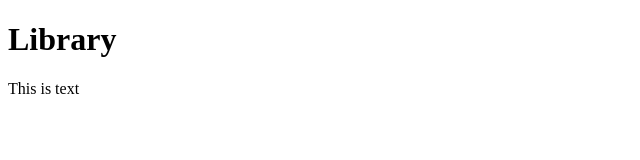
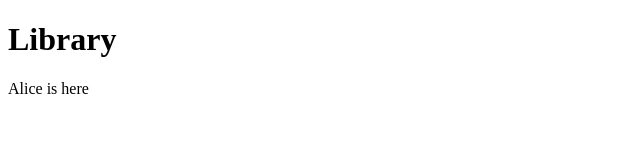
Before and after one commit to RichardLundquist/library, a plain HTML site: page index.html in a window 1280 px wide. Shown: the full height of the page, 0-640 px from the left. Drawn offline with Linux system fonts and the light colour scheme.

Commit message:
alice is onboard

```diff
--- a/index.html
+++ b/index.html
@@ -8,6 +8,6 @@
 </head>
 <body>
     <h1>Library</h1>
-    <p>This is text</p>
+    <p>Alice is here</p>
 </body>
 </html>
```
